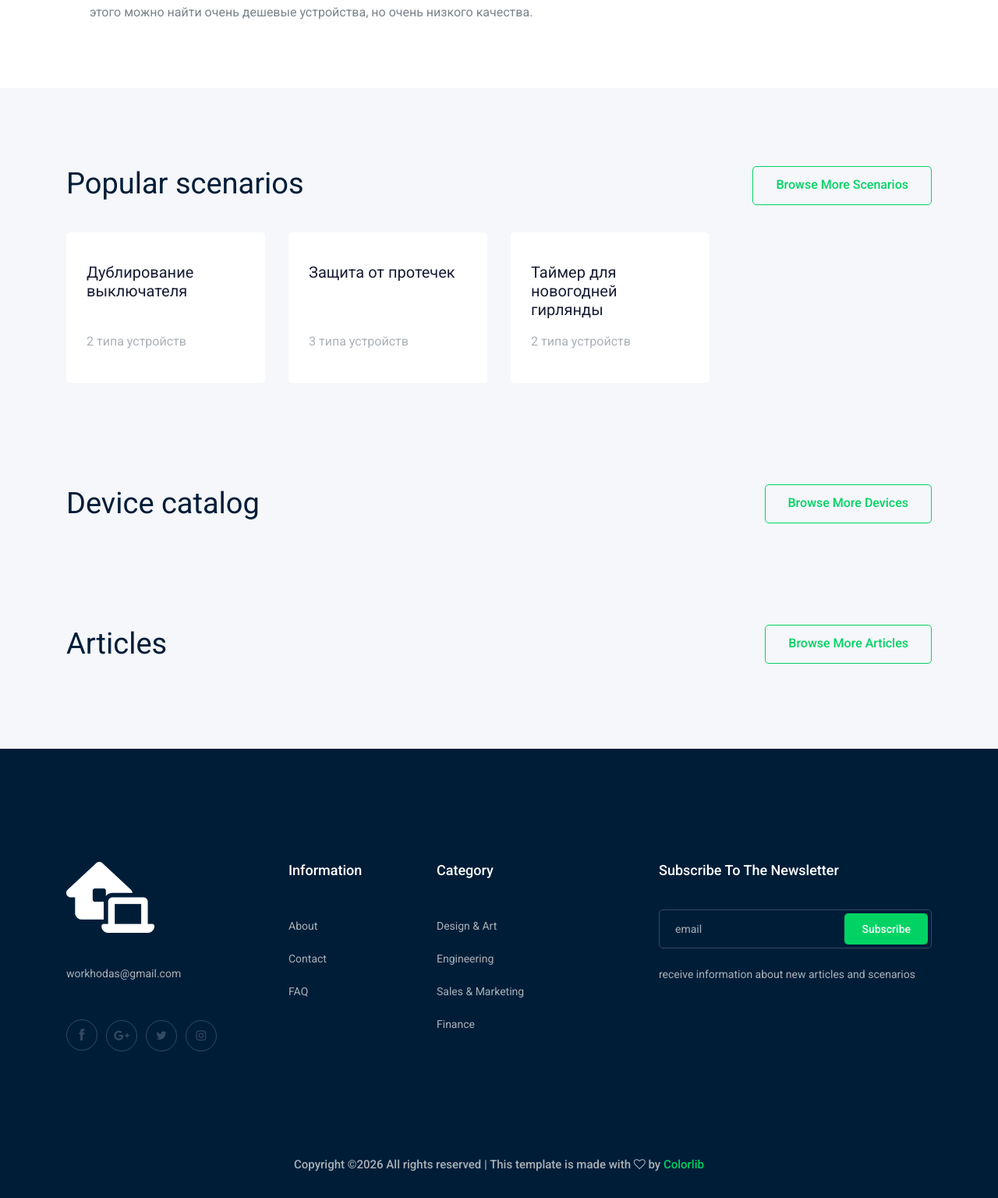
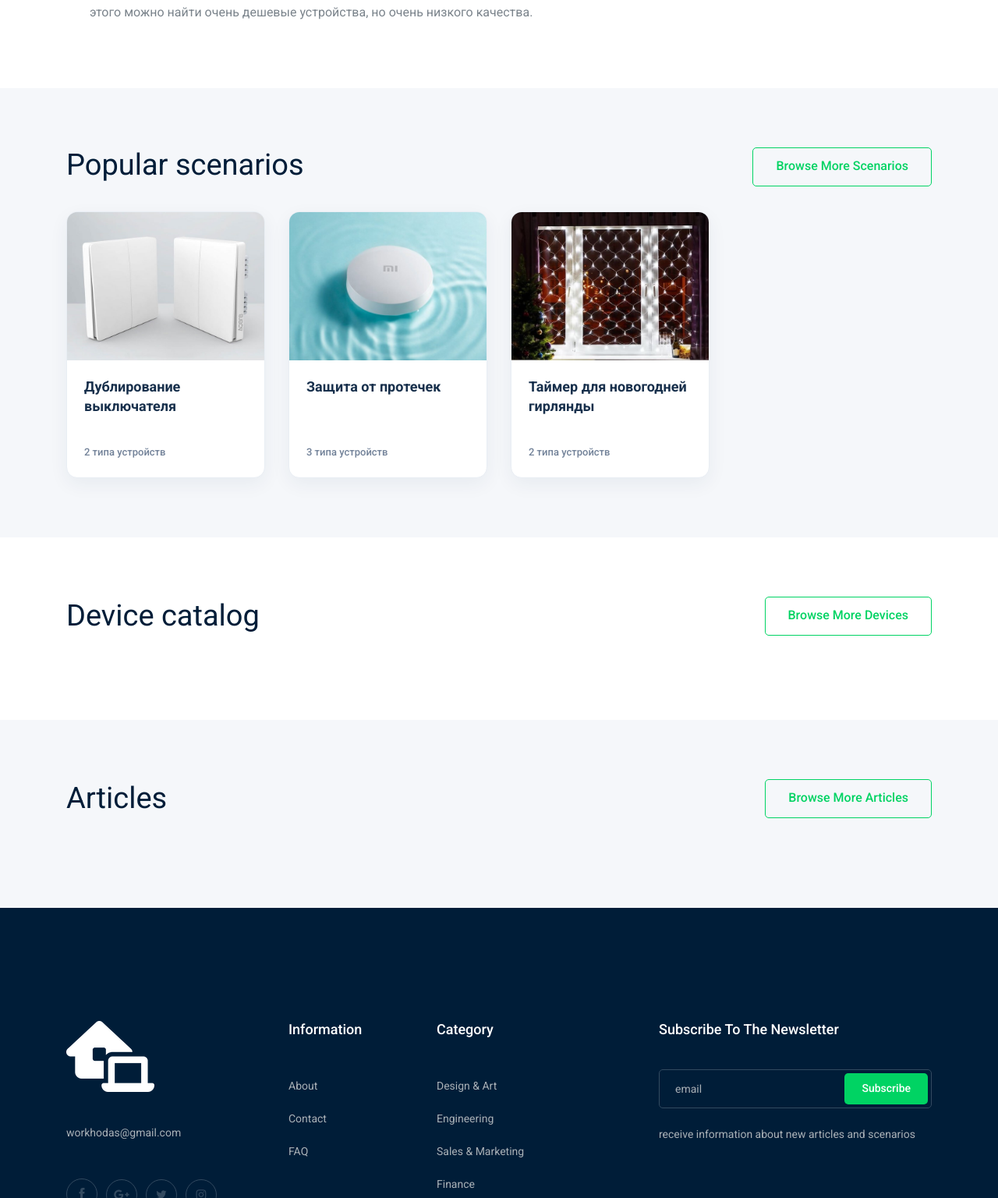
Before and after one commit to hodasman/SmartStaff, a Django app: page /mainapp/ in a window 1280 px wide. Shown: the part 1257-2793 px from the top of the page at 78% size. Run offline with Django 3.2, Linux system fonts and the light colour scheme; data comes from the database, SQL or seed files in the repository; data that the repository does not hold is empty; parts of the project's set-up code (start-up, migrations or seed data) failed here and were passed over; some libraries are stand-ins or nearby versions.

Commit message:
Refresh homepage info cards
Co-authored-by: Copilot <223556219+Copilot@users.noreply.github.com>

```diff
--- a/mainapp/templates/mainapp/index.html
+++ b/mainapp/templates/mainapp/index.html
@@ -1,7 +1,11 @@
 {% extends 'base.html' %}
+{% load static %}
 {% block title %}
     Смарт-хата
 {% endblock title %}
+{% block extra_css %}
+    <link rel="stylesheet" href='{% static "css/homepage.css" %}'>
+{% endblock extra_css %}
 {% block content %}
     {% include "mainapp/parts_pages/slider_area.html" %}
     {% include "mainapp/parts_pages/welcome.html" %}
--- a/mainapp/templates/mainapp/parts_pages/device_listing.html
+++ b/mainapp/templates/mainapp/parts_pages/device_listing.html
@@ -2,7 +2,7 @@
 {% load icon_tags %}
 {% load i18n %}
 <!-- device_listing_area  -->
-<div class="job_listing_area">
+<div class="job_listing_area home-devices">
     <div class="container">
         <div class="row align-items-center">
             <div class="col-lg-6">
@@ -16,38 +16,32 @@
                 </div>
             </div>
         </div>
-        <div class="job_lists">
+        <div class="home-device-list">
             <div class="row">
                 {% for device in devices%}
-                <div class="col-lg-12 col-md-12">
-                    <div class="single_jobs white-bg d-flex justify-content-between">
-                        <div class="jobs_left d-flex align-items-center">
-                            <div class="thumb">
-                                {% if device.icon %}
-                                <img src='{{device.icon.url}}' width="50" height="50"  alt="">
-                                {% else %}
-                                <img src='{% static "img/svg_icon/4.svg" %}' width="50" height="50" alt="">
-                                {% endif %}
-                            </div>
-                            <div class="jobs_conetent">
-                                {% include 'includes/legacy_badge.html' with device=device %}
-                                <a href="{% url 'mainapp:devices_detail' slug=device.slug %}"><h4>{{ device.title }}</h4></a>
-                                <div class="links_locat d-flex align-items-center">
-                                    <div class="location">
-                                        <p> <i class="fa {{ device.category|get_icon }}"></i> {{device.category}}</p>
-                                    </div>
-
-                                </div>
-                            </div>
+                <div class="col-xl-3 col-lg-4 col-md-6">
+                    <article class="home-info-card home-device-card">
+                        <a href="{% url 'mainapp:devices_detail' slug=device.slug %}" class="home-device-icon" aria-label="{{ device.title }}">
+                            {% if device.icon %}
+                                <img src="{{ device.icon.url }}" alt="" loading="lazy">
+                            {% else %}
+                                <img src='{% static "img/svg_icon/4.svg" %}' alt="" loading="lazy">
+                            {% endif %}
+                        </a>
+                        <div class="home-card-content">
+                            <span class="home-card-meta">
+                                <i class="fa {{ device.category|get_icon }}" aria-hidden="true"></i>
+                                {{ device.category }}
+                            </span>
+                            <a href="{% url 'mainapp:devices_detail' slug=device.slug %}" class="home-card-title">
+                                <h4>{{ device.title }}</h4>
+                            </a>
+                            {% include 'includes/legacy_badge.html' with device=device %}
+                            <a href="{% url 'mainapp:devices_detail' slug=device.slug %}" class="home-card-link">
+                                {% trans "More details" %}<i class="fa fa-arrow-right" aria-hidden="true"></i>
+                            </a>
                         </div>
-                        <div class="jobs_right">
-                            <div class="apply_now">
-                                <!-- <a class="heart_mark" href="#"> <i class="ti-heart"></i> </a> -->
-                                <a href="{% url 'mainapp:devices_detail' slug=device.slug %}" class="boxed-btn3">{% trans "More details" %}</a>
-                            </div>
-
-                        </div>
-                    </div>
+                    </article>
                 </div>
                 {% endfor %}
 
--- a/mainapp/templates/mainapp/parts_pages/popular_articles.html
+++ b/mainapp/templates/mainapp/parts_pages/popular_articles.html
@@ -1,6 +1,6 @@
 {% load static %}
 {% load i18n %}
-<div class="top_companies_area">
+<div class="top_companies_area home-articles">
     <div class="container">
         <div class="row align-items-center mb-40">
             <div class="col-lg-6 col-md-6">
@@ -17,13 +17,29 @@
         <div class="row">
             {% for article in articles%}
             <div class="col-lg-4 col-xl-3 col-md-6">
-                <div class="single_company">
-                    <div class="thumb">
-                        <img src='{{article.main_img.url}}' alt="{{artcle.title}}" >
+                <article class="home-info-card home-article-card">
+                    <a class="home-card-image" href="{% url 'mainapp:article_detail' slug=article.slug %}" aria-label="{{ article.title }}">
+                        {% if article.main_img %}
+                            <img src="{{ article.main_img.url }}" alt="{{ article.title }}" loading="lazy">
+                        {% elif article.images.all %}
+                            {% with article_image=article.images.all.0 %}
+                                <img src="{{ article_image.image.url }}" alt="{{ article_image.alt|default:article.title }}" loading="lazy">
+                            {% endwith %}
+                        {% else %}
+                            <span class="home-image-placeholder home-article-placeholder" aria-hidden="true">
+                                <i class="fa fa-file-text-o"></i>
+                            </span>
+                        {% endif %}
+                    </a>
+                    <div class="home-card-content">
+                        <a href="{% url 'mainapp:article_detail' slug=article.slug %}" class="home-card-title">
+                            <h3>{{ article.title|truncatechars:54 }}</h3>
+                        </a>
+                        <a href="{% url 'mainapp:article_detail' slug=article.slug %}" class="home-card-link">
+                            {% trans "More details" %}<i class="fa fa-arrow-right" aria-hidden="true"></i>
+                        </a>
                     </div>
-                    <a href="{% url 'mainapp:article_detail' slug=article.slug %}"><h3>{{article.title|truncatechars:34}}</h3></a>
-
-                </div>
+                </article>
             </div>
             {% endfor %}
         </div>
--- a/mainapp/templates/mainapp/parts_pages/popular_scenarios.html
+++ b/mainapp/templates/mainapp/parts_pages/popular_scenarios.html
@@ -1,6 +1,6 @@
 {% load i18n %}
 <!-- popular_scenario  -->
-<div class="popular_catagory_area">
+<div class="popular_catagory_area home-scenarios">
     <div class="container">
         <div class="row">
             <div class="col-lg-6 col-md-6">
@@ -17,10 +17,27 @@
         <div class="row">
             {% for scenario in scenarios%}
             <div class="col-lg-4 col-xl-3 col-md-6">
-                <div class="single_catagory">
-                <div class="scenario_devices"><a href="{% url 'mainapp:scenario_detail' slug=scenario.slug %}"><h4>{{scenario.title}}</h4></a></div>
-                    <p>{{scenario.get_device_types_display}}</p>
-                </div>
+                <article class="home-info-card home-scenario-card">
+                    <a class="home-card-image" href="{% url 'mainapp:scenario_detail' slug=scenario.slug %}" aria-label="{{ scenario.title }}">
+                        {% if scenario.main_img %}
+                            <img src="{{ scenario.main_img.url }}" alt="{{ scenario.title }}" loading="lazy">
+                        {% elif scenario.images.all %}
+                            {% with scenario_image=scenario.images.all.0 %}
+                                <img src="{{ scenario_image.image.url }}" alt="{{ scenario_image.alt|default:scenario.title }}" loading="lazy">
+                            {% endwith %}
+                        {% else %}
+                            <span class="home-image-placeholder home-scenario-placeholder" aria-hidden="true">
+                                <i class="fa fa-lightbulb-o"></i>
+                            </span>
+                        {% endif %}
+                    </a>
+                    <div class="home-card-content">
+                        <a href="{% url 'mainapp:scenario_detail' slug=scenario.slug %}" class="home-card-title">
+                            <h4>{{ scenario.title }}</h4>
+                        </a>
+                        <span class="home-card-meta">{{ scenario.get_device_types_display }}</span>
+                    </div>
+                </article>
             </div>
             {% endfor %}
 
--- a/mainapp/views.py
+++ b/mainapp/views.py
@@ -4,6 +4,7 @@ from django.contrib import auth, messages
 from django.contrib.auth.decorators import login_required
 from django.contrib.messages.views import SuccessMessageMixin
 from django.core.paginator import EmptyPage, PageNotAnInteger, Paginator
+from django.db.models import Prefetch
 from django.http import HttpResponse
 from django.shortcuts import get_object_or_404, redirect, render
 from django.urls import reverse_lazy
@@ -25,9 +26,25 @@ class MainPageView(TemplateView):
 
     def get_context_data(self, **kwargs):
         context = super(MainPageView, self).get_context_data(**kwargs)
-        context["devices"] = mainapp_models.Device.objects.all()[:4]  # Устройства 4 шт
-        context["scenarios"] = mainapp_models.Scenario.objects.all()[:4]  # Сценарии 4 шт
-        context["articles"] = mainapp_models.Article.objects.all()[:4]  # Статьи 4 шт
+        context["devices"] = (
+            mainapp_models.Device.objects.select_related("category").all()[:4]
+        )
+        context["scenarios"] = mainapp_models.Scenario.objects.prefetch_related(
+            Prefetch(
+                "images",
+                queryset=mainapp_models.ScenarioImage.objects.order_by(
+                    "-is_main", "order", "id"
+                ),
+            )
+        )[:4]
+        context["articles"] = mainapp_models.Article.objects.prefetch_related(
+            Prefetch(
+                "images",
+                queryset=mainapp_models.ArticleImage.objects.order_by(
+                    "-is_main", "order", "id"
+                ),
+            )
+        )[:4]
         return context
 
 
--- /dev/null
+++ b/static/css/homepage.css
@@ -0,0 +1,214 @@
+.home-scenarios,
+.home-devices,
+.home-articles {
+    padding: 76px 0;
+}
+
+.home-scenarios {
+    background: #f5f7fa;
+}
+
+.home-devices {
+    background: #fff;
+}
+
+.home-articles {
+    background: #f5f7fa;
+    padding-bottom: 76px;
+}
+
+.home-scenarios .section_title,
+.home-devices .section_title,
+.home-articles .section_title {
+    margin-bottom: 0;
+}
+
+.home-scenarios .brouse_job,
+.home-devices .brouse_job,
+.home-articles .brouse_job {
+    text-align: right;
+}
+
+.home-scenarios .row:last-child,
+.home-device-list {
+    margin-top: 32px;
+}
+
+.home-info-card {
+    height: 100%;
+    overflow: hidden;
+    background: #fff;
+    border: 1px solid #e9eef4;
+    border-radius: 14px;
+    box-shadow: 0 8px 24px rgba(25, 49, 78, 0.06);
+    transition: transform 0.2s ease, box-shadow 0.2s ease, border-color 0.2s ease;
+}
+
+.home-info-card:hover {
+    transform: translateY(-5px);
+    border-color: #cfe9dc;
+    box-shadow: 0 16px 32px rgba(25, 49, 78, 0.12);
+}
+
+.home-card-image {
+    position: relative;
+    display: block;
+    height: 190px;
+    overflow: hidden;
+    background: #eaf1f6;
+}
+
+.home-card-image img {
+    width: 100%;
+    height: 100%;
+    object-fit: cover;
+    transition: transform 0.35s ease;
+}
+
+.home-info-card:hover .home-card-image img {
+    transform: scale(1.04);
+}
+
+.home-image-placeholder {
+    display: flex;
+    width: 100%;
+    height: 100%;
+    align-items: center;
+    justify-content: center;
+    color: #fff;
+    font-size: 42px;
+}
+
+.home-scenario-placeholder {
+    background: linear-gradient(135deg, #78c8bd, #4d87a8);
+}
+
+.home-article-placeholder {
+    background: linear-gradient(135deg, #9bb7d1, #627f9f);
+}
+
+.home-card-content {
+    display: flex;
+    min-height: 150px;
+    flex-direction: column;
+    align-items: flex-start;
+    padding: 21px 22px 22px;
+}
+
+.home-card-title,
+.home-card-title:hover {
+    color: #18304c;
+    text-decoration: none;
+}
+
+.home-card-title h3,
+.home-card-title h4 {
+    display: -webkit-box;
+    overflow: hidden;
+    margin: 0 0 14px;
+    color: inherit;
+    font-size: 18px;
+    font-weight: 600;
+    line-height: 1.4;
+    -webkit-box-orient: vertical;
+    -webkit-line-clamp: 2;
+}
+
+.home-card-meta {
+    display: inline-flex;
+    align-items: center;
+    gap: 7px;
+    margin-top: auto;
+    color: #718198;
+    font-size: 13px;
+    font-weight: 500;
+}
+
+.home-card-link {
+    display: inline-flex;
+    align-items: center;
+    gap: 9px;
+    margin-top: auto;
+    color: #13885d;
+    font-size: 14px;
+    font-weight: 600;
+    text-decoration: none;
+}
+
+.home-card-link:hover {
+    color: #0c6847;
+}
+
+.home-device-list .row {
+    row-gap: 24px;
+}
+
+.home-device-card {
+    display: flex;
+    min-height: 270px;
+    flex-direction: column;
+    padding: 24px;
+}
+
+.home-device-icon {
+    display: flex;
+    width: 76px;
+    height: 76px;
+    align-items: center;
+    justify-content: center;
+    margin-bottom: 20px;
+    border-radius: 16px;
+    background: #f1f6f8;
+}
+
+.home-device-icon img {
+    width: 54px;
+    height: 54px;
+    object-fit: contain;
+}
+
+.home-device-card .home-card-content {
+    min-height: 0;
+    flex: 1;
+    padding: 0;
+}
+
+.home-device-card .home-card-title {
+    margin-top: 9px;
+}
+
+.home-device-card .home-card-meta {
+    margin-top: 0;
+}
+
+.home-device-card .home-card-title h4 {
+    margin-bottom: 12px;
+}
+
+.home-device-card .home-card-link {
+    margin-top: auto;
+    padding-top: 16px;
+}
+
+.home-article-card .home-card-content {
+    min-height: 162px;
+}
+
+@media (max-width: 767.98px) {
+    .home-scenarios,
+    .home-devices,
+    .home-articles {
+        padding: 54px 0;
+    }
+
+    .home-scenarios .brouse_job,
+    .home-devices .brouse_job,
+    .home-articles .brouse_job {
+        margin-top: 12px;
+        text-align: left;
+    }
+
+    .home-card-image {
+        height: 210px;
+    }
+}
--- a/templates/base.html
+++ b/templates/base.html
@@ -33,6 +33,7 @@
 
     <link rel="stylesheet" href='{% static "css/style.css" %}'>
     <!-- <link rel="stylesheet" href='{% static "css/responsive.css" %}'> -->
+    {% block extra_css %}{% endblock %}
 </head>
 
 <body>
```
